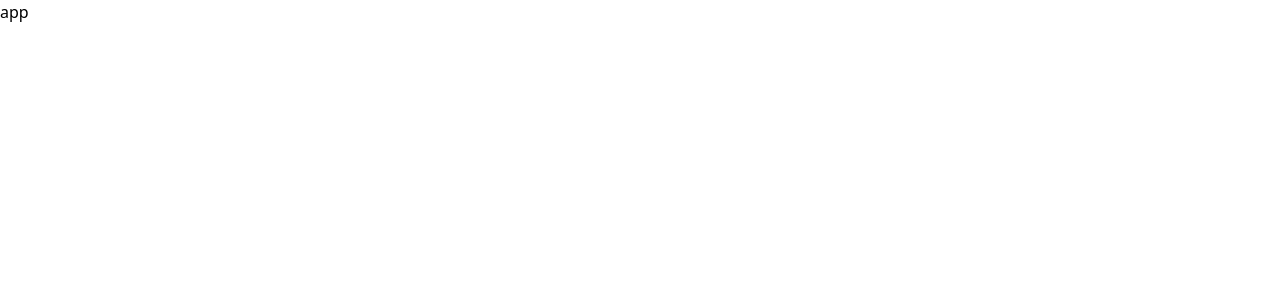
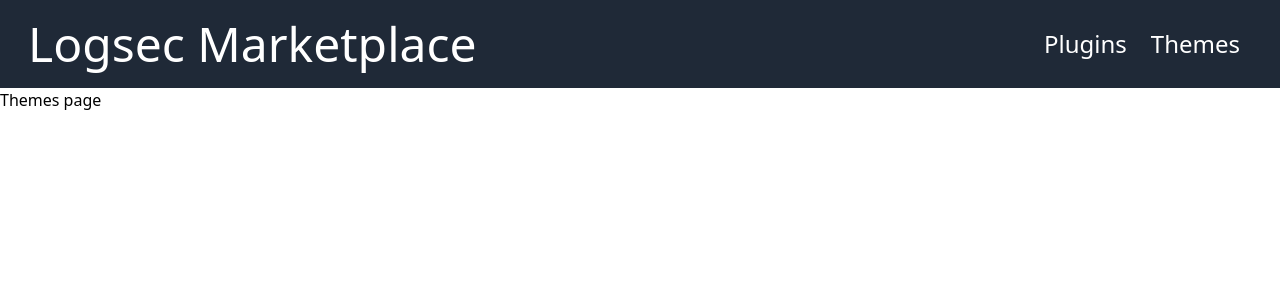
Before and after one commit to M-AminAlizadeh/Logseq-marketplace, a React (Create React App) app: page /themes in a window 1280 px wide. Shown: the top 300 px of the page. Built offline with nearby package versions, Linux system fonts and the light colour scheme.

Commit message:
Add routing system to the app using react-router

```diff
--- a/src/App.js
+++ b/src/App.js
@@ -1,5 +1,17 @@
+import { BrowserRouter, Routes, Route } from 'react-router-dom';
+import Plugins from './pages/PluginsPage';
+import Themes from './pages/ThemesPage';
+import Navbar from './components/Navbar';
 import './index.css';
 
-const App = () => 'app';
+const App = () => (
+  <BrowserRouter>
+    <Navbar />
+    <Routes>
+      <Route path="/" element={<Plugins />} />
+      <Route path="/themes" element={<Themes />} />
+    </Routes>
+  </BrowserRouter>
+);
 
 export default App;
```
